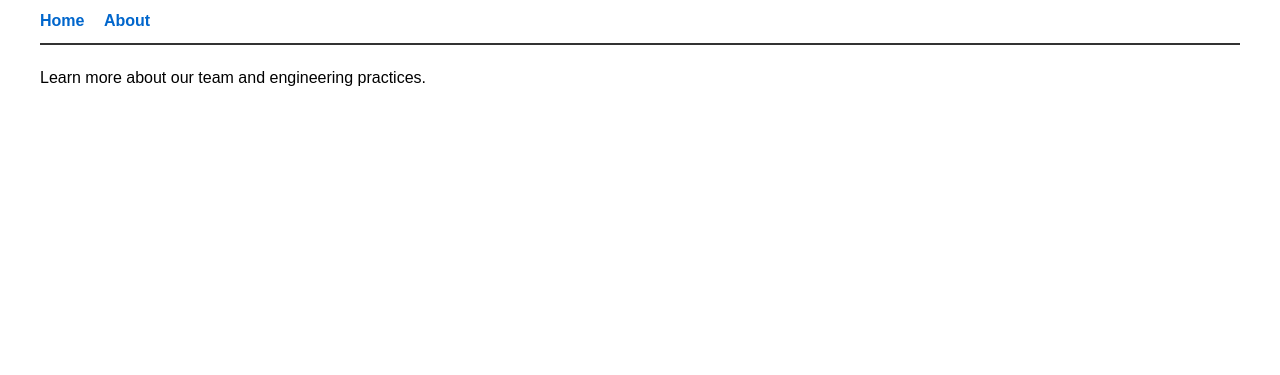
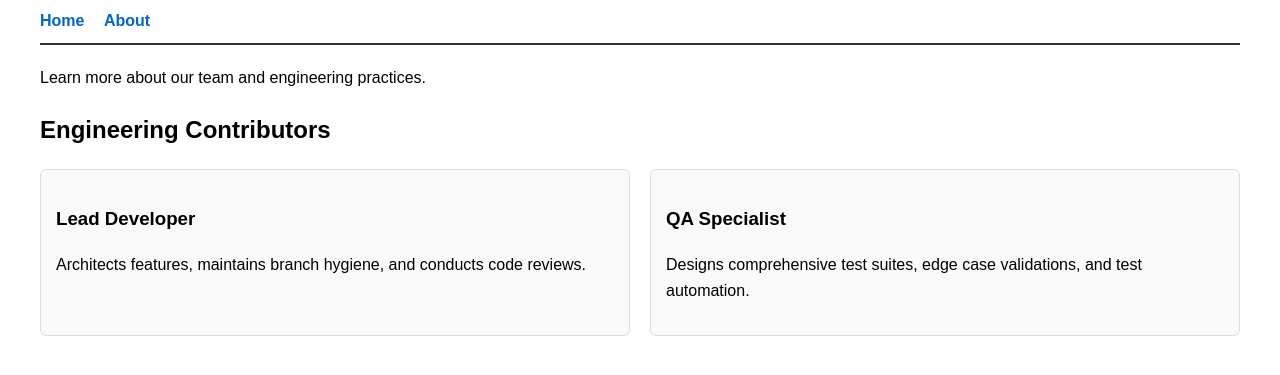
Before and after one commit to inland-taipen/git-workflow-assignment, a plain HTML site: page about.html in a window 1280 px wide. Shown: the part 105-480 px from the top of the page. Drawn offline with Linux system fonts and the light colour scheme.

Commit message:
feat: Add team members section to about.html

```diff
--- a/about.html
+++ b/about.html
@@ -8,6 +8,8 @@
         body { font-family: Arial, sans-serif; margin: 40px; line-height: 1.6; }
         header { border-bottom: 2px solid #333; padding-bottom: 10px; margin-bottom: 20px; }
         nav a { margin-right: 15px; text-decoration: none; color: #0066cc; font-weight: bold; }
+        .team-grid { display: flex; gap: 20px; margin-top: 20px; }
+        .card { border: 1px solid #ddd; padding: 15px; border-radius: 6px; flex: 1; background: #fafafa; }
     </style>
 </head>
 <body>
@@ -20,6 +22,17 @@
     </header>
     <main>
         <p>Learn more about our team and engineering practices.</p>
+        <h2>Engineering Contributors</h2>
+        <div class="team-grid">
+            <div class="card">
+                <h3>Lead Developer</h3>
+                <p>Architects features, maintains branch hygiene, and conducts code reviews.</p>
+            </div>
+            <div class="card">
+                <h3>QA Specialist</h3>
+                <p>Designs comprehensive test suites, edge case validations, and test automation.</p>
+            </div>
+        </div>
     </main>
 </body>
 </html>
```
